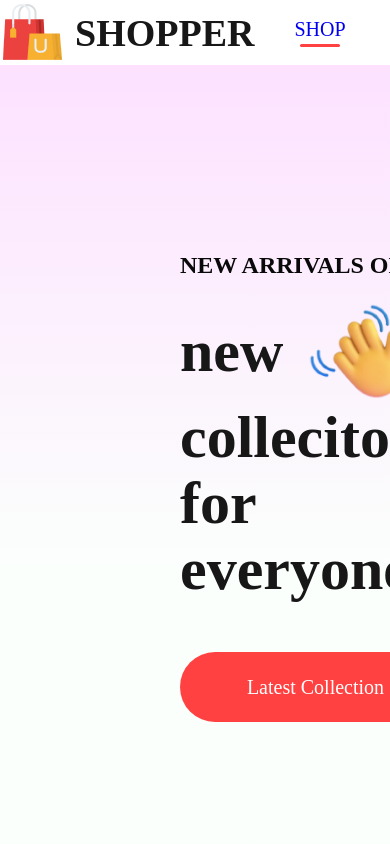
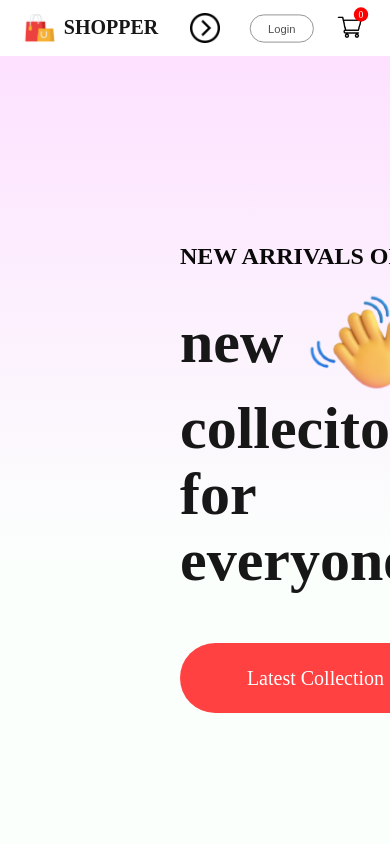
Before and after one commit to omitoful/ECom_MERN, a React (Create React App) app: page / in a window 390 px wide. Shown: the top 844 px of the page. Built offline with nearby package versions, Linux system fonts and the light colour scheme.

Commit message:
setup media screen of navbar

```diff
--- a/src/Components/Navbar/Navbar.css
+++ b/src/Components/Navbar/Navbar.css
@@ -3,6 +3,7 @@
     justify-content: space-around;
     padding: 16;
     box-shadow: 0 1px 3px -2px black;
+    align-items: center;
 }
 .nav-logo {
     display: flex;
@@ -71,3 +72,99 @@
     background-color: red;
     color: white;
 }
+.nav-dropdown {
+    display: none;
+}
+
+@media(max-width:1280px){
+    .navbar {
+        padding: 12px 50px;
+    }
+    .nav-logo img {
+        width: 40px;
+    }
+    .nav-logo p {
+        font-size: 25px;
+    }
+    .nav-menu {
+        gap: 30px;
+        font-size: 16px;
+    }
+    .nav-login-cart {
+        gap: 30px;
+    }
+    .nav-login-cart button {
+        width: 120px;
+        height: 45px;
+        font-size: 16px;
+    }
+    .nav-cart-count {
+        margin-left: -40px;
+        font-size: 12px;
+    }
+}
+
+@media(max-width:1024px){
+    .navbar {
+        padding: 12px 30px;
+    }
+    .nav-menu {
+        gap: 25px;
+        font-size: 14px;
+    }
+    .nav-login-cart button {
+        width: 80px;
+        height: 35px;
+        font-size: 14px;
+    }
+    .nav-login-cart img {
+        width: 30px;
+    }
+    .nav-cart-count {
+        width: 18px;
+        height: 18px;
+    }
+}
+
+@media(max-width:800px){
+    .navbar {
+        padding: 10px 0px;
+    }
+    .nav-dropdown {
+        display: block;
+        width: 30px;
+        rotate: -90deg;
+        transition: 0.5s;
+    }
+    .nav-menu {
+        display: none;
+        height: 80px;
+        width: 100%;
+        position: absolute;
+        background-color: white;
+        justify-content: center;
+        top: 50px;
+    }
+    .nav-menu-visible {
+        display: flex;
+    }
+    .nav-dropdown.open {
+        transform: rotate(90deg);
+    }
+}
+
+@media(max-width:500px){
+    .navbar {
+        padding: 8px 0px;
+        gap: 0px;
+    }
+    .nav-logo {
+        transform: scale(0.8);
+    }
+    .nav-menu {
+        height: 70px;
+    }
+    .nav-login-cart {
+        transform: scale(0.8);
+    }
+}
--- a/src/Components/Navbar/Navbar.jsx
+++ b/src/Components/Navbar/Navbar.jsx
@@ -1,14 +1,21 @@
-import React, { useContext, useState } from 'react'
+import React, { useContext, useRef, useState } from 'react'
 import './Navbar.css'
 import logo from '../Assets/logo.png'
 import cart_icon from '../Assets/cart_icon.png'
 import { Link } from 'react-router-dom'
 import { ShopContext } from '../../Context/ShopContext'
+import nav_dropdown from '../Assets/dropdown_icon.png'
 
 const Navbar = () => {
 
     const [menu, setMenu] = useState("shop");
     const {getTotalCartItems} = useContext(ShopContext);
+    const menuRef = useRef();
+
+    const dropdown_toggle = (e) => {
+        menuRef.current.classList.toggle('nav-menu-visible');
+        e.target.classList.toggle('open');
+    }
 
   return (
     <div className='navbar'>
@@ -16,7 +23,8 @@
             <img src={logo} alt="" />
             <p>SHOPPER</p>
         </div>
-        <ul className="nav-menu">
+        <img className='nav-dropdown' onClick={dropdown_toggle} src={nav_dropdown} alt="" />
+        <ul ref = {menuRef} className="nav-menu">
             <li onClick={() => setMenu("shop")}>
                 <Link style={{ textDecoration: "none" }} to="/">SHOP</Link> {menu === "shop" ? <hr/> : <></>}
             </li>
```
Also changed, not shown: src/Components/Assets/dropdown_icon.png.
